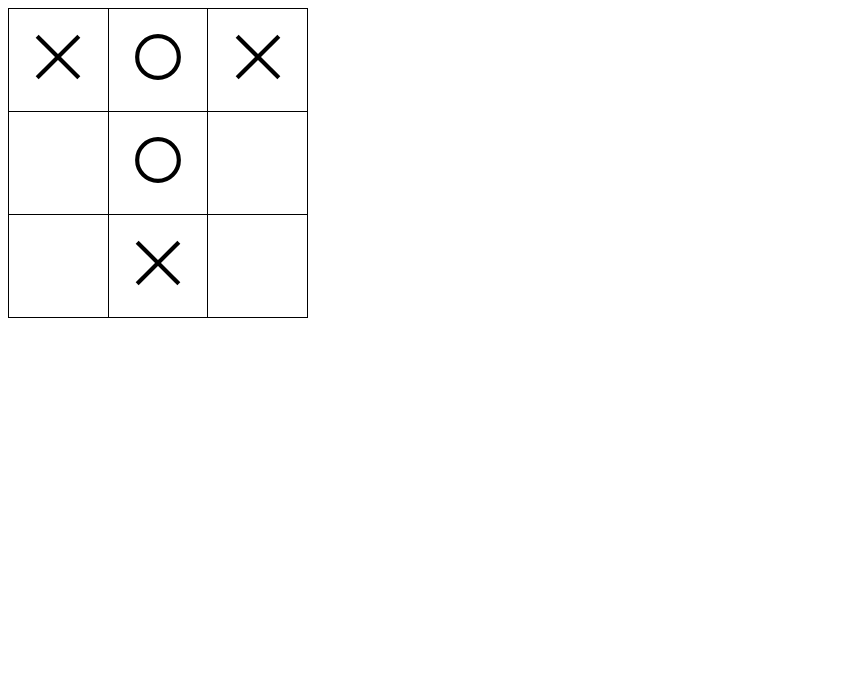
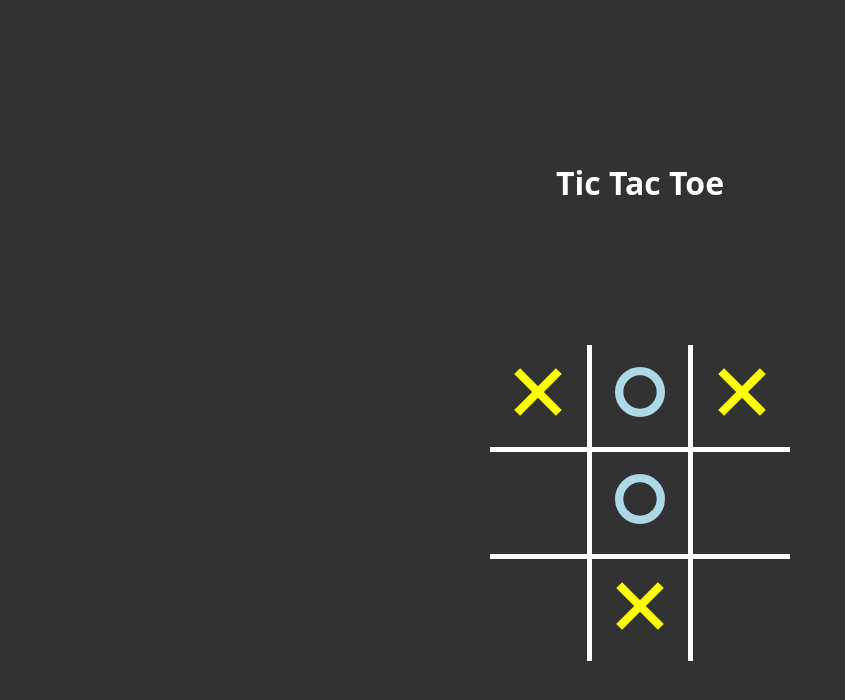
Before and after one commit to Flo-Hoffmann/TicTacToe, a plain HTML site: page index.html in a window 1280 px wide. Shown: the whole page, without its empty margins (0-845 px from the left). Drawn offline with Linux system fonts and the light colour scheme.

Commit message:
added simple design

```diff
--- a/index.html
+++ b/index.html
@@ -8,6 +8,8 @@
     <script src="script.js"></script>
   </head>
   <body onload="init()">
-    <main id="content"></main>
+    <h1> Tic Tac Toe</h1>
+    <main id="content">
+    </main>
   </body>
 </html>
--- a/script.js
+++ b/script.js
@@ -37,13 +37,13 @@ function render() {
       if (fields[index] === "cross") {
         cell.innerHTML =
           '<svg xmlns="http://www.w3.org/2000/svg" viewBox="0 0 24 24" width="50" height="50">' +
-          '<line x1="2" y1="2" x2="22" y2="22" stroke="black" stroke-width="2" />' +
-          '<line x1="2" y1="22" x2="22" y2="2" stroke="black" stroke-width="2" />' +
+          '<line x1="2" y1="2" x2="22" y2="22" stroke="yellow" stroke-width="4" />' +
+          '<line x1="2" y1="22" x2="22" y2="2" stroke="yellow" stroke-width="4" />' +
           "</svg>";
       } else if (fields[index] === "circle") {
         cell.innerHTML =
           '<svg xmlns="http://www.w3.org/2000/svg" viewBox="0 0 24 24" width="50" height="50">' +
-          '<circle cx="12" cy="12" r="10" fill="none" stroke="black" stroke-width="2" />' +
+          '<circle cx="12" cy="12" r="10" fill="none" stroke="lightblue" stroke-width="4" />' +
           "</svg>";
       }
 
--- a/style.css
+++ b/style.css
@@ -1,3 +1,20 @@
+body {
+  background-color: #323232;
+  font-family: "Open Sans", sans-serif;
+  margin: 0;
+  padding: 0;
+  display: flex;
+  justify-content: center;
+  align-items: center;
+  flex-direction: column;
+  gap: 120px;
+  min-height: 100vh;
+}
+
+h1 {
+  color: white;
+}
+
 table {
   border-collapse: collapse;
   width: 300px;
@@ -5,9 +22,25 @@ table {
 }
 
 td {
-  border: 1px solid #000;
+  border: 5px solid white;
   width: 100px;
   height: 100px;
   text-align: center;
   font-size: 24px;
 }
+
+tr:first-child td {
+  border-top: none;
+}
+
+tr:last-child td {
+  border-bottom: none;
+}
+
+tr td:first-child {
+  border-left: none;
+}
+
+tr td:last-child {
+  border-right: none;
+}
```
